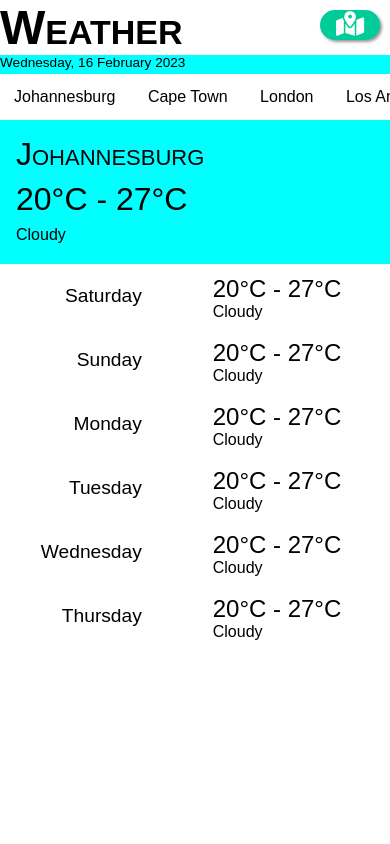
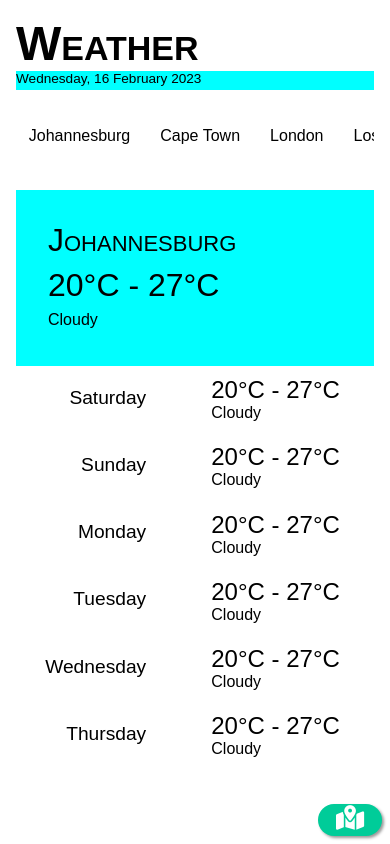
Before and after one commit to DVT-Launchpad-Web-Cadets/tana_weather_app, a plain HTML site: page index.html in a window 390 px wide. Drawn offline with Linux system fonts and the light colour scheme.

Commit message:
feat: :sparkles: Responsive
Added a media query to make the page responsive from mobile to bigger screen.

```diff
--- a/styles.css
+++ b/styles.css
@@ -1,18 +1,20 @@
 body {
   margin: 0;
   width: 100vw;
+  min-width: 375px;
   height: 100svh;
   background-color: white;
   font-family: Arial, Helvetica, sans-serif;
 }
 
 .container {
-  width: 100%;
-  height: 100%;
+  padding: 1rem;
+  overflow: hidden;
 }
 
 .heading {
   color: black;
+  margin-bottom: 1.5rem;
   span {
     font: small-caps bold 3rem sans-serif;
   }
@@ -25,6 +27,7 @@ body {
 }
 
 .major_cities_scroll {
+  margin-bottom: 2rem;
   background-color: white;
   overflow: auto;
   white-space: nowrap;
@@ -34,7 +37,7 @@ body {
   display: inline-block;
   color: black;
   text-align: center;
-  padding: 14px;
+  padding: 0.8rem;
   text-decoration: none;
 }
 
@@ -50,7 +53,7 @@ body {
     flex: 1 0 auto;
     display: grid;
     height: 7rem;
-    padding: 1rem;
+    padding: 2rem;
     padding-right: 0.8rem;
     grid-template-columns: 2fr 1fr;
     grid-template-rows: 1fr 1fr 0.5fr;
@@ -84,6 +87,7 @@ body {
     flex: 1 0 auto;
     display: flex;
     flex-direction: column;
+    gap: 0.2rem;
 
     .forecast_item {
       display: grid;
@@ -117,10 +121,10 @@ body {
 
   .map_button_float {
     position: fixed;
-    width: 60px;
-    height: 30px;
-    top: 10px;
-    right: 10px;
+    width: 4rem;
+    height: 2rem;
+    bottom: 0.5rem;
+    right: 0.5rem;
     background-color: #0c9;
     color: #fff;
     border-radius: 50px;
@@ -138,3 +142,10 @@ body {
     background-color: white;
   }
 }
+
+@media screen and (min-width: 650px) {
+  .weather_and_map {
+    flex-direction: row;
+    align-items: center;
+  }
+}
```
